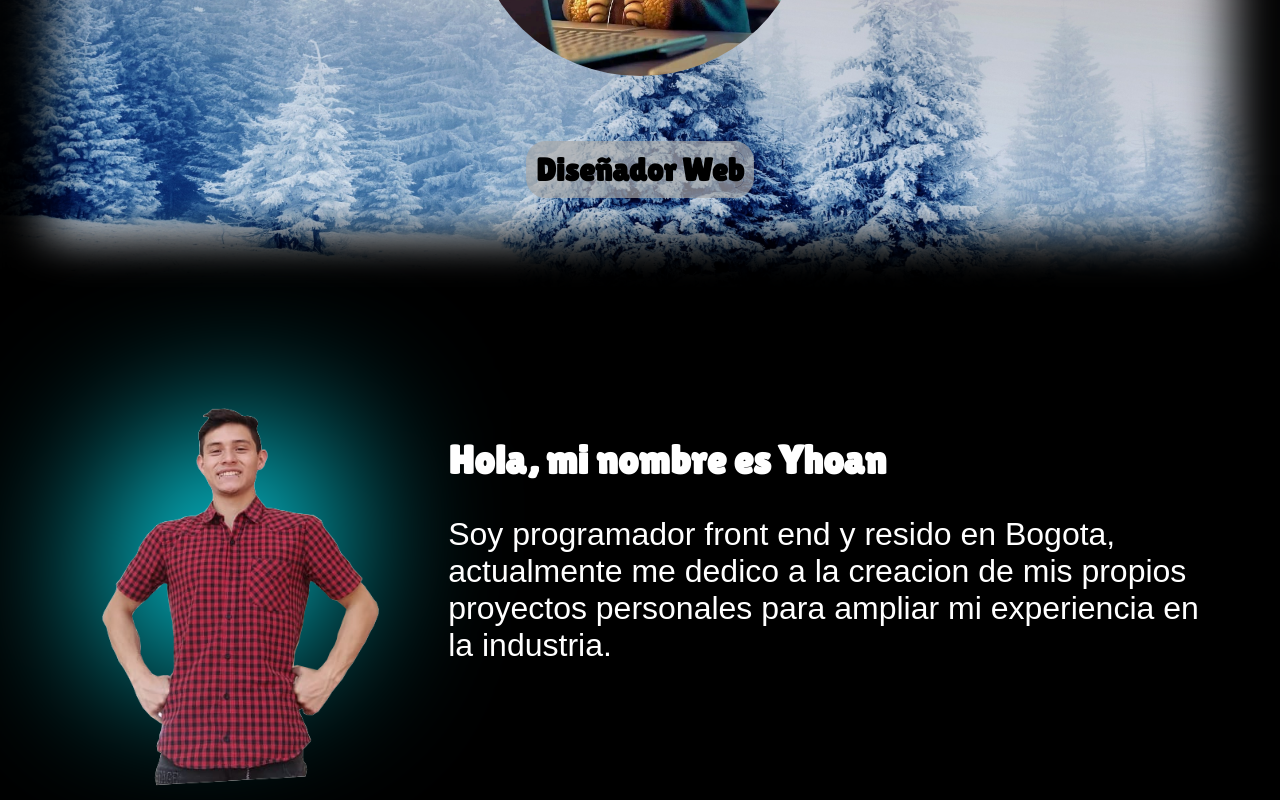
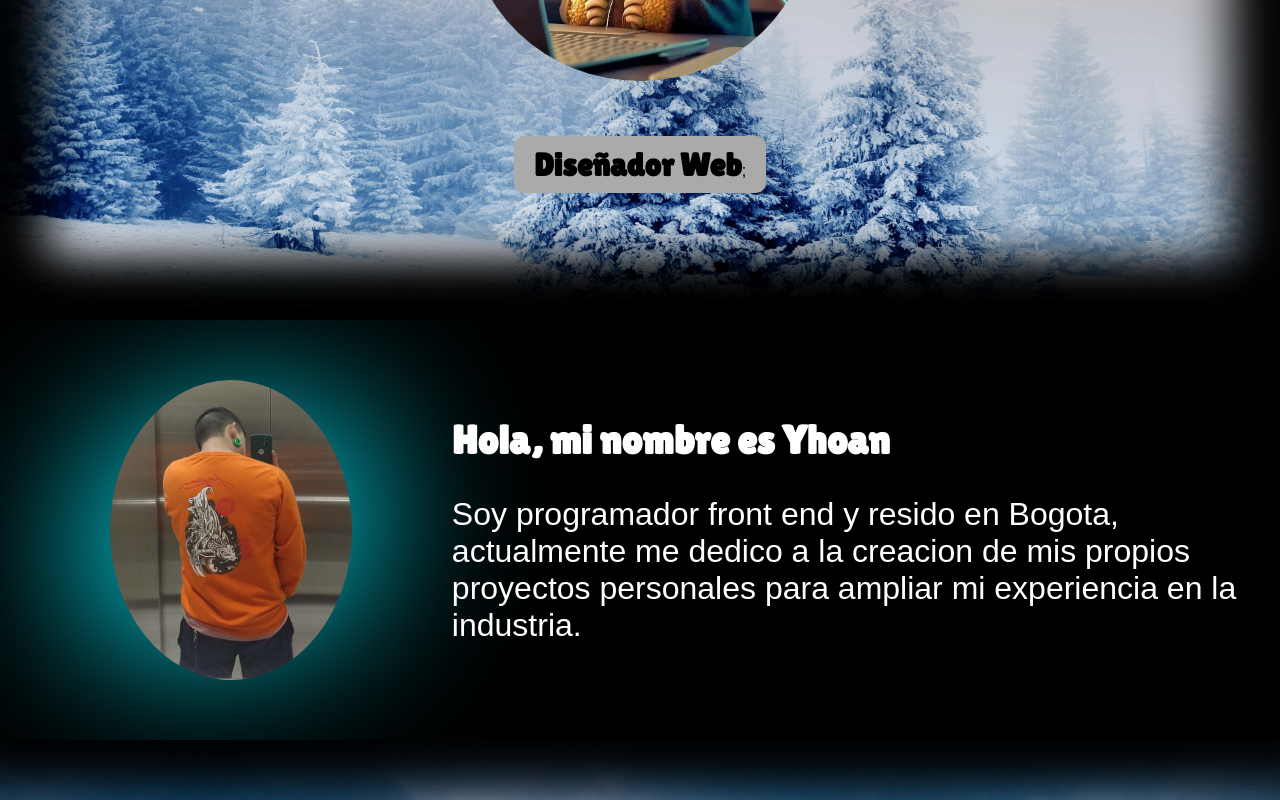
Before and after one commit to Yhoan008/Portafolio, a React (Vite) app: page / in a window 1280 px wide. Shown: the part 340-1140 px from the top of the page. Built offline with nearby package versions, Linux system fonts and the light colour scheme; a web font is replaced by a local one.

Commit message:
se da soporte para nuevo deploy

```diff
--- a/src/App.jsx
+++ b/src/App.jsx
@@ -1,4 +1,4 @@
-import { useState } from "react";
+import { useEffect, useState } from "react";
 import styled, { createGlobalStyle } from "styled-components";
 import Back from "./winter/Back";
 import About from "./winter/About";
@@ -36,6 +36,10 @@ export default function App() {
     }
   }
 
+  useEffect(() => {
+    window.alert("Nueva página en desarrollo, deploy prontamente...");
+  }, []);
+
   return (
     <>
       <GlobalStyle />
--- a/src/winter/About.jsx
+++ b/src/winter/About.jsx
@@ -1,12 +1,11 @@
 import React, { Component } from "react";
 import styled, { keyframes } from "styled-components";
-import perfil from "./../assets/perfilFoto.png";
-import alas from "./../assets/alasNeon.png";
+import fish from "./../assets/fish.jpeg";
 
 const Container = styled.section`
   position: relative;
   width: 100%;
-  padding: 50px;
+  padding: 10px 20px;
   display: flex;
   align-items: center;
   background-color: black;
@@ -31,31 +30,25 @@ const Img = styled.div`
   width: 100%;
   height: 300px;
   padding: 50px 0px;
-  display:flex;
+  display: flex;
   justify-content: center;
-  @media (max-width:600px){
-    width:100%;
+  aling-items: center;
+  @media (max-width: 600px) {
+    width: 100%;
   }
 `;
 
 const Fond1 = styled.div`
   position: absolute;
+  z-index: -10;
   top: 20%;
   left: 14%;
-  width: 60%;
+  width: 70%;
   height: 60%;
   border-radius: 50% 20%;
   background-color: #06d5e5;
   filter: opacity(50%);
   filter: blur(5rem);
-`;
-
-const Fond2 = styled.div`
-  height: 100%;
-  margin:auto;
-  position: absolute;
-  margin-right:10px;
-  transform: scale(110%);
 `;
 
 const Textcontain = styled.div`
@@ -114,15 +107,18 @@ export default class About extends Component {
       <Container id="about">
         {window.innerWidth < 650 ? null : <Margin />}
         <Img>
-          <Fond2 style={{ display: `${this.state.neon}` }}>
-            <img src={alas} alt="alasNeon" style={{ height: "100%" }} />
-          </Fond2>
           <Fond1 />
-          <div style={{ height: "100%", position: "absolute", width:"300px" }}>
+          <div
+            style={{
+              height: "100%",
+              borderRadius: "100%",
+              overflow: "hidden",
+            }}
+          >
             <img
-              src={perfil}
+              src={fish}
               alt="perfil"
-              style={{ height:"100%", zIndex: "1500", position: "absolute"}}
+              style={{ height: "100%", zIndex: "1500" }}
             />
           </div>
         </Img>
--- a/src/winter/Back.jsx
+++ b/src/winter/Back.jsx
@@ -15,16 +15,16 @@ const Container = styled.div`
   overflow: hidden;
   display: flex;
   flex-direction: column;
-  align-items:center;
+  align-items: center;
   justify-content: space-around;
-  @media (max-width:1000px){
+  padding-bottom:20px;
+  @media (max-width: 1000px) {
     flex-direction: row;
   }
-  @media (max-width:650px){
+  @media (max-width: 650px) {
     background-image: none;
   }
 `;
-
 
 const Img = styled.div`
   position: absolute;
@@ -34,13 +34,13 @@ const Img = styled.div`
   transition: 0.2s all;
   overflow: hidden;
   z-index: 100;
-  margin-top:-10%;
-  @media (max-width:1000px){
-    margin-top:0;
-    margin-right:45%;
+  margin-top: -10%;
+  @media (max-width: 1000px) {
+    margin-top: 0;
+    margin-right: 45%;
   }
-  @media (max-width:650px){
-    display:none;
+  @media (max-width: 650px) {
+    display: none;
   }
 `;
 
@@ -52,11 +52,11 @@ export default function Back({ idiom, changeidiom }) {
     height: `${pantalla / 2}px`,
   };
 
-  useEffect(()=>{
-    if(window.innerWidth < 650){
+  useEffect(() => {
+    if (window.innerWidth < 650) {
       setHover(true);
     }
-  })
+  });
 
   window.addEventListener("scroll", () => {
     if (window.scrollY > 10) {
@@ -72,7 +72,7 @@ export default function Back({ idiom, changeidiom }) {
     <Container style={containerStyle} id="home">
       <Shadow pantalla={pantalla} hover={hover} />
       <Head hover={hover} idiom={idiom} changeidiom={changeidiom} />
-      {window.innerWidth <= 650 ? <></>:<div/>}
+      {window.innerWidth <= 650 ? <></> : <div />}
       <Img
         onMouseEnter={() => {
           setHover(true);
@@ -90,9 +90,9 @@ const ShadowStyle = styled.div`
   transition: 0.5s;
   border-radius: 50%;
   z-index: 10;
-  @media (max-width:1000px){
-    left:-30%;
-    transform:scale(130%);
+  @media (max-width: 1000px) {
+    left: -30%;
+    transform: scale(130%);
   }
 `;
 
@@ -102,7 +102,7 @@ function Shadow({ pantalla, hover }) {
     width: `${pantalla + 100}px`,
     height: `${pantalla + 100}px`,
     top: `-${pantalla / 3.4}px`,
-    boxShadow: `inset 0 0 0 ${hover == true ? 0 : pantalla / 2}px black`
+    boxShadow: `inset 0 0 0 ${hover == true ? 0 : pantalla / 2}px black`,
   };
 
   return <ShadowStyle style={shadowStyle} />;
--- a/src/winter/Title.jsx
+++ b/src/winter/Title.jsx
@@ -4,40 +4,25 @@ import styled from "styled-components";
 const Contain = styled.div`
   position: relative;
   max-width: 80%;
-  height: auto;
-  margin-bottom:-4%;
-  display:flex;
+  margin-bottom: -4%;
+  display: flex;
   justify-content: center;
   align-items: center;
-  @media (max-width:700px){
-    width:280px;
-    height:40px;
-    top:50px;
+  background-color: #aaa;
+  overflow: hidden;
+  border-radius: 10px;
+  text-align: center;
+  padding: 10px 20px;
+  @media (max-width: 700px) {
+    width: 280px;
+    height: 40px;
+    top: 50px;
   }
 `;
 
-const Back = styled.div`
-  position: absolute;
-  width: 100%;
-  height: 100%;
-  background-color: #aaa;
-  filter: opacity(70%);
-  border-radius:10px;
-  outline:10px solid #aaa;
-`;
-
-const Light = styled.div`
-  position: absolute;
-  filter:blur(40px);
-  background-color:white;
-`;
-
 export default function Title({ idiom }) {
-
   return (
     <Contain>
-      {window.innerWidth < 650 ? <Light/>:""}
-      <Back />
       <Text idiom={idiom} />
     </Contain>
   );
@@ -47,8 +32,7 @@ const H2 = styled.h2`
   position: relative;
   font-weight: 900;
   font-size: 2em;
-  padding: 0;
-  margin: 0;
+  display: inline;
   font-family: "Lilita One", cursive; // titulos
   text-align: center;
 `;
@@ -91,7 +75,11 @@ function Text({ idiom }) {
   }, []);
 
   if (ind != 0) {
-    return <H2>{array.slice(0, ind)}</H2>;
+    return (
+      <div>
+        <H2>{array.slice(0, ind)}</H2>;
+      </div>
+    );
   } else {
     if (ind1 == true) {
       array = array2;
```
Also changed, not shown: src/assets/fish.jpeg (added).
